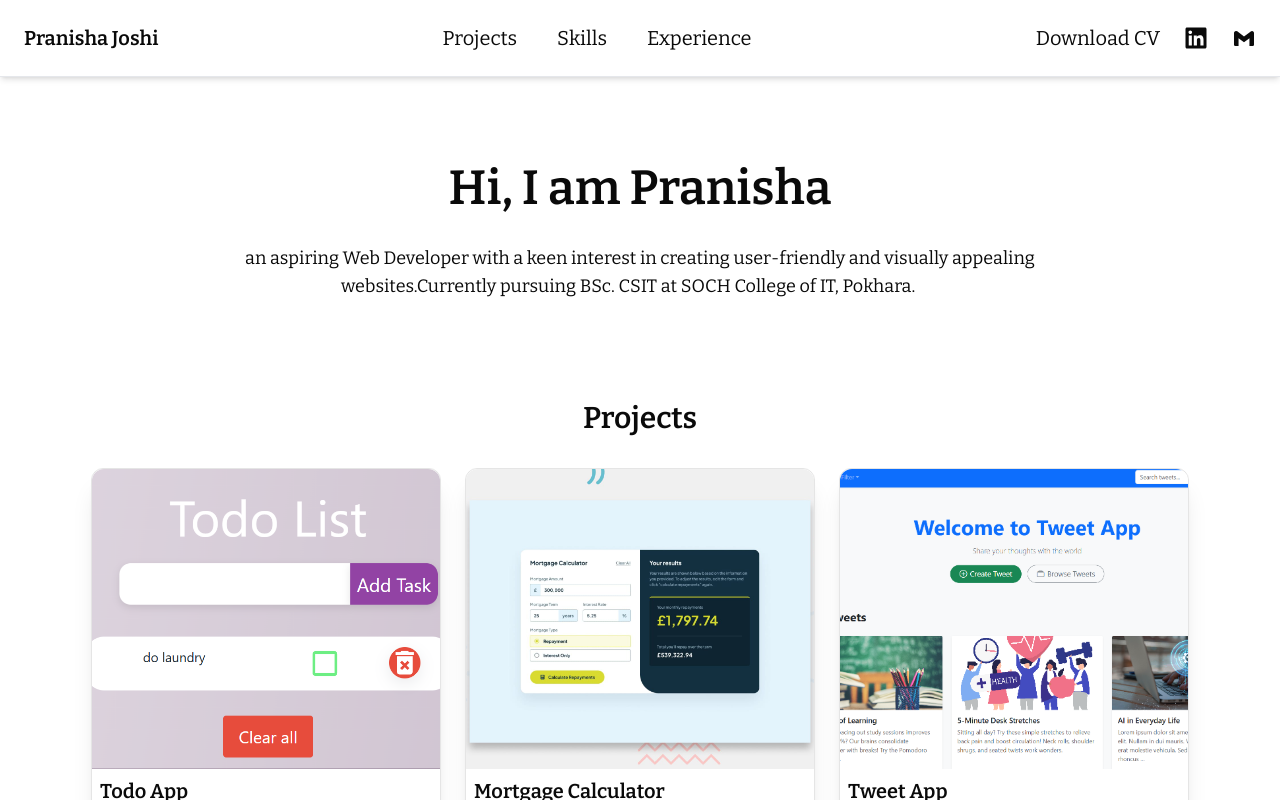
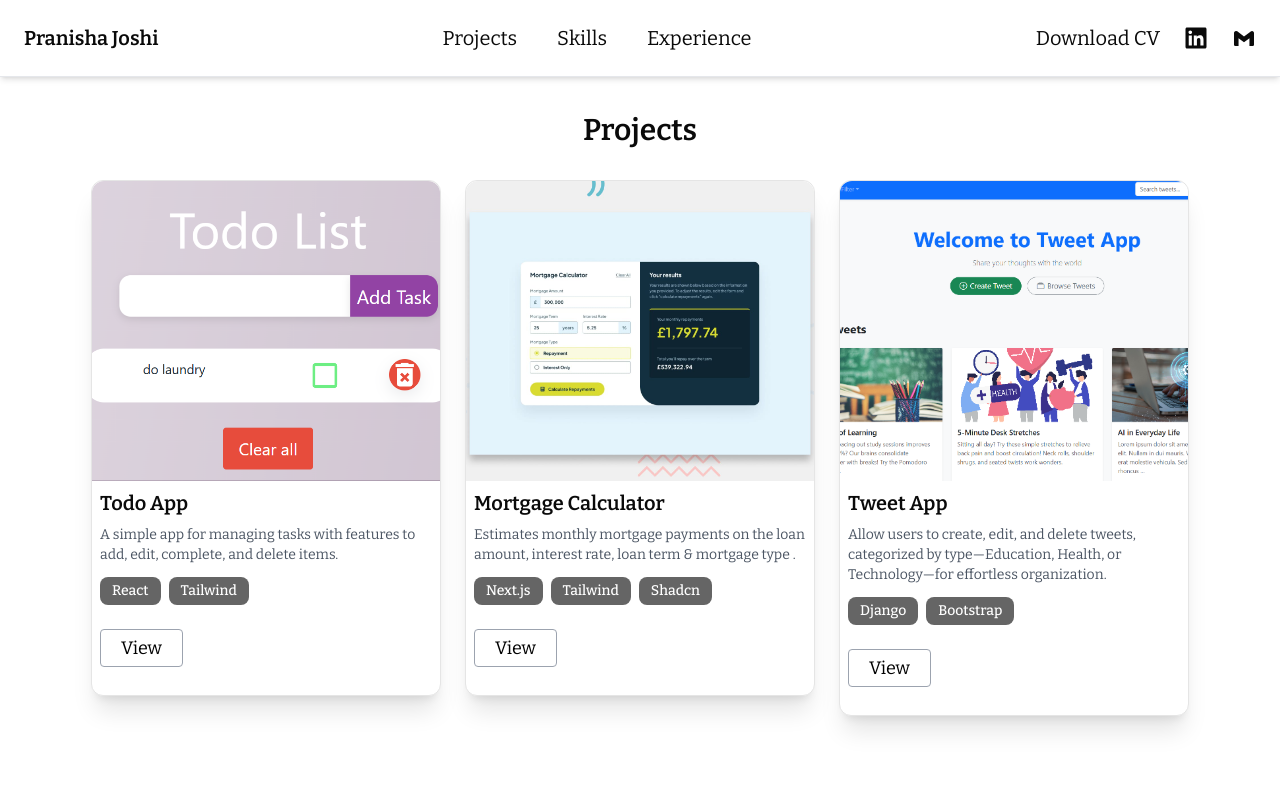
Before and after one commit to pranishajooshii/personal-portfolio, a Next.js app: page / in a window 1280 px wide. Shown: the top 800 px of the page. Built offline with nearby package versions, Linux system fonts and the light colour scheme.

Commit message:
removed intro

```diff
--- a/src/components/HomePage.jsx
+++ b/src/components/HomePage.jsx
@@ -8,9 +8,9 @@ import Experience from "./Experience";
 const HomePage = () => {
   return (
     <div>
-      <section id="introduction">
+      {/* <section id="introduction">
         <Introduction />
-      </section>
+      </section> */}
 
       <section id="projects">
         <ProjectCard />
--- a/src/components/Introduction.jsx
+++ b/src/components/Introduction.jsx
@@ -12,30 +12,24 @@ const Introduction = () => {
 
           <div className="flex md:hidden">
             <p className="text-sm  text-justify  ">
-              an aspiring Web Developer with a keen interest in creating
-              user-friendly and visually appealing websites.Currently pursuing
-              BSc. CSIT at SOCH College of IT, Pokhara.
+              an aspiring Backend Developer  with a strong interest in building scalable and efficient server-side applications.
             </p>
           </div>
 
           <div className="hidden lg:flex">
             <div className="text-lg  ">
-              an aspiring Web Developer with a keen interest in creating
-              user-friendly and visually appealing
+             an aspiring Backend Developer  with a strong interest in building scalable and efficient server-side
               <div className="pl-24 ">
-                websites.Currently pursuing BSc. CSIT at SOCH College of IT,
-                Pokhara.
+                applications.
               </div>
             </div>
           </div>
 
           <div className="hidden md:flex lg:hidden">
             <div className="text-lg  ">
-              an aspiring Web Developer with a keen interest in creating
-              user-friendly and visually
+              an aspiring Backend Developer  with a strong interest in building scalable and efficient server-side
               <div className="pl-5 ">
-              appealing websites.Currently pursuing BSc. CSIT at SOCH College of IT,
-                Pokhara.
+              applications.
               </div>
             </div>
           </div>
--- a/src/components/ProjectCard.jsx
+++ b/src/components/ProjectCard.jsx
@@ -22,7 +22,7 @@ const ProjectCard = () => {
     <div className="flex justify-center items-center ">
       <div className="">
         <div className="flex justify-center items-center">
-          <h1 className="mt-10 md:mt-20 text-3xl font-semibold">Projects</h1>
+          <h1 className="mt-20 md:mt-28 text-3xl font-semibold">Projects</h1>
         </div>
         <div className="grid grid-cols-1 md:grid-cols-2 lg:grid-cols-3 gap-x-6 gap-y-20 md:gap-y-5 px-5  mt-8 s">
           {projects.map((item, index) => (
```
